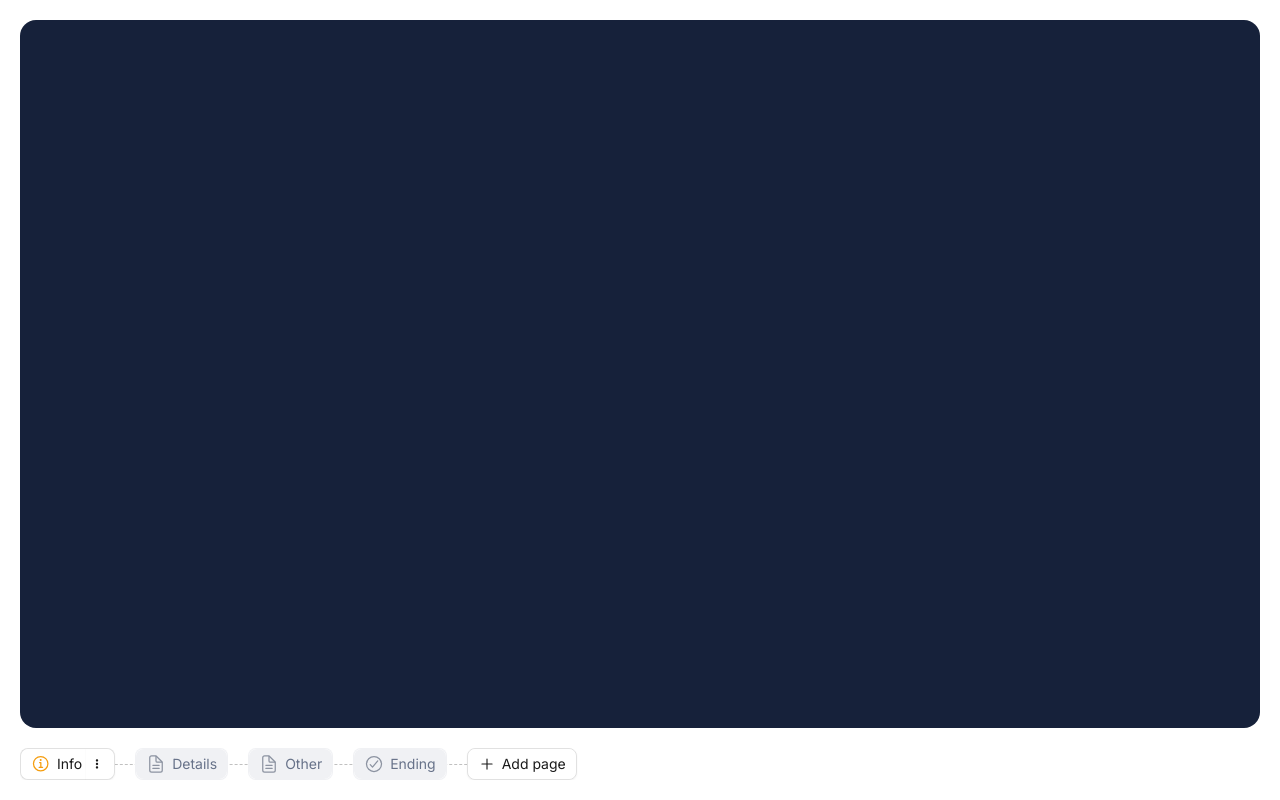
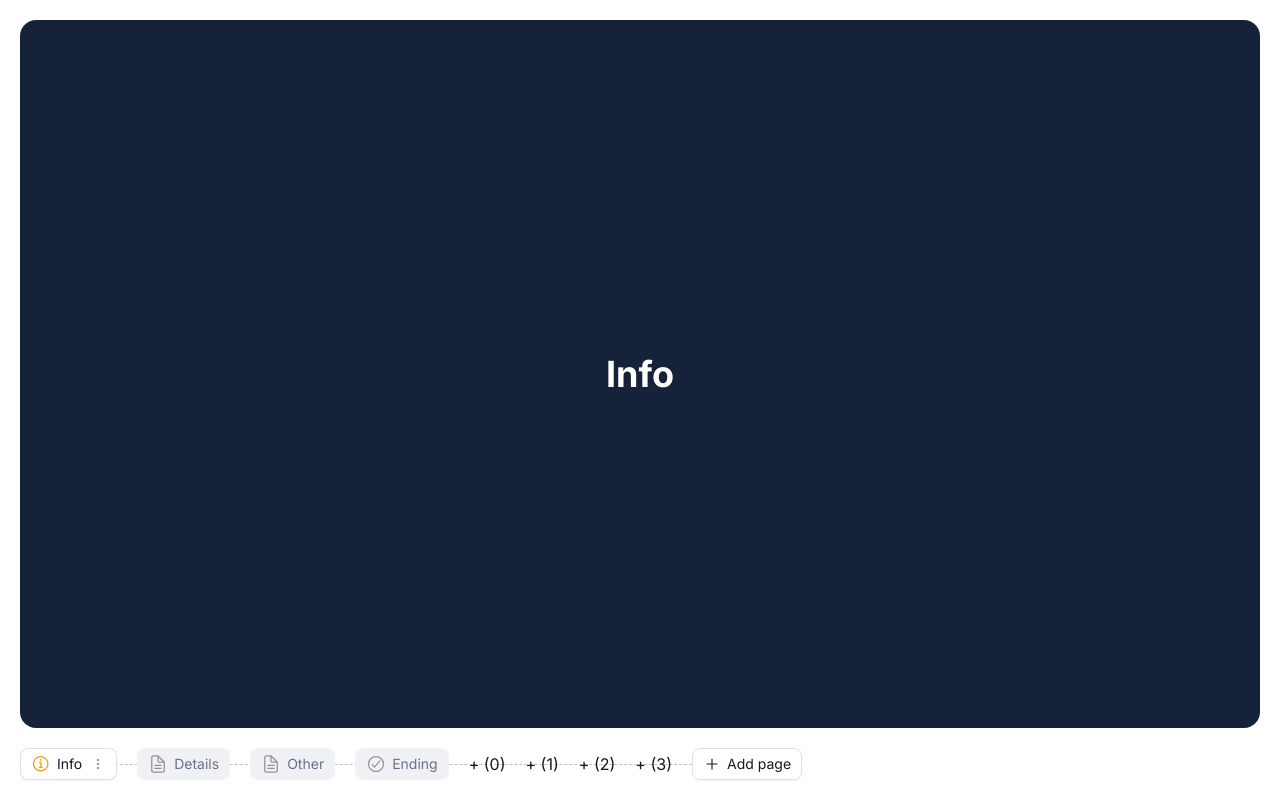
Before and after one commit to ignacioguerra/fillout-assessment, a React (Vite) app: page / in a window 1280 px wide. Built offline with nearby package versions, Linux system fonts and the light colour scheme.

Commit message:
Settings menu

```diff
--- a/src/App.tsx
+++ b/src/App.tsx
@@ -56,8 +56,10 @@ function App() {
   return (
     <>
       <div className="flex flex-col gap-5 p-5 min-h-[100vh]">
-        <div className="flex-1 bg-[#16213a] rounded-2xl" />
-        <div className="flex justify-start overflow-auto">
+        <div className="flex-1 bg-[#16213a] rounded-2xl text-white flex items-center justify-center font-bold text-4xl">
+          {pageList.find(page => page.selected)?.title}
+        </div>
+        <div className="flex justify-start">
           <PageNavigation pageList={pageList}
             onPageSelected={handlePageSelected}
             onSort={handleSort}
--- a/src/components/PageNavigation.tsx
+++ b/src/components/PageNavigation.tsx
@@ -2,9 +2,8 @@ import Button from './common/Button'
 import { IoAdd } from "react-icons/io5";
 import type { PageList } from '../types/pages';
 import SortableContainer from './common/SortableContainer';
-import ButtonGroup from './common/ButtonGroup';
-import { BiDotsVerticalRounded } from 'react-icons/bi';
 import { useState } from 'react';
+import PageNavigationTab from './PageNavigationTab'
 
 function PageNavigation(
   { pageList, onPageSelected, onSort, onAddPage }: {
@@ -23,7 +22,7 @@ function PageNavigation(
     setDraggingPageId(null)
   }
 
-  const handlePageButtonClick = (pageId: string) => {
+  const handlePageSelect = (pageId: string) => {
     onPageSelected?.(pageId)
   }
 
@@ -40,28 +39,25 @@ function PageNavigation(
       <div className="absolute border-t-1 border-gray-200 border-dashed top-1/2 left-0 right-0" />
       <div className="flex items-center gap-5 relative z-2">
         <SortableContainer items={pageList} onDragStart={handleDragStart} onDragEnd={handleDragEnd} onSort={handleSort}>
-          {(page, { overlay } = { overlay: false }) => (
-            <div className={`
-              ${(page.id === draggingPageId && !overlay) ? 'opacity-0' : ''}
-              ${(page.id === draggingPageId && overlay) ? 'shadow-lg' : ''}
-            `}>
-              <ButtonGroup>
-                <Button
-                  PrependIcon={page.icon}
-                  variant={(page.selected || page.id === draggingPageId) ? 'default' : 'tonal'}
-                  onClick={() => handlePageButtonClick(page.id)}
-                >
-                  {page.title}
-                </Button>
-                <>{page.selected && (
-                  <Button>
-                    <BiDotsVerticalRounded />
-                  </Button>
-                )}</>
-              </ButtonGroup>
-            </div>
-          )}
+          {(page, { isOverlay } = { isOverlay: false }) => {
+            const isDragging = page.id === draggingPageId
+            const isShadow = isDragging && !isOverlay
+            return (
+              <div className={`${isShadow ? 'opacity-0' : ''}`}>
+                <PageNavigationTab
+                  page={page}
+                  isDragging={isDragging}
+                  onSelect={handlePageSelect}
+                />
+              </div>
+            )
+          }}
         </SortableContainer>
+        {pageList.map((page, index) => (
+          <div key={page.id} className={`order-${(index+1)*2}`}>
+            + ({index})
+          </div>
+        ))}
       </div>
       <div className="relative z-1">
         <Button onClick={handleAddPageButtonClick}>
--- /dev/null
+++ b/src/components/PageNavigationTab.tsx
@@ -0,0 +1,101 @@
+import Button from './common/Button'
+import type { PageItem } from '../types/pages';
+import ButtonGroup from './common/ButtonGroup';
+import { BiDotsVerticalRounded } from 'react-icons/bi';
+import { useState } from 'react';
+import PageNavigationTabSettings from './PageNavigationTabSettings'
+
+type PageNavigationProps = {
+  page: PageItem;
+  isDragging?: boolean;
+  onSelect?: (pageId: string) => void;
+};
+
+type ReactEvent = React.PointerEvent | React.MouseEvent | React.KeyboardEvent;
+
+function PageNavigation({ page, onSelect, isDragging }: PageNavigationProps) {
+  const [ isMenuVisible, setIsMenuVisible ] = useState(false)
+
+  // useEffect(() => {
+  //   const closeMenu = () => setIsMenuVisible(false)
+  //   window.addEventListener('pointerdown', closeMenu)
+  //   return () => {
+  //     window.removeEventListener('pointerdown', closeMenu)
+  //   };
+  // }, [isMenuVisible])
+
+  const stop = (e: ReactEvent) => {
+    e.stopPropagation()
+  }
+  const openMenu =  () => {
+    setIsMenuVisible(true)
+  }
+  const closeMenu = () => {
+    setIsMenuVisible(false)
+  }
+  const toggleMenu = () => {
+    setIsMenuVisible(!isMenuVisible)
+  }
+
+  const handlePageButtonClick = () => {
+    onSelect?.(page.id)
+  }
+
+  const hanldeKeyDown = (e: React.KeyboardEvent) => {
+    if(!page.selected) stop(e)
+  }
+
+  const handleSettingsButtonClick = (e: React.MouseEvent) => {
+    toggleMenu()
+    stop(e)
+  }
+
+  const handleSettingsButtonKeyDown = (e: React.KeyboardEvent) => {
+    console.log("Add")
+    stop(e)
+  }
+
+  const handleMenuBlur = (e: React.FocusEvent) => {
+    const parent = e.currentTarget
+    if (!parent.contains(e.relatedTarget)) {
+      closeMenu()
+    }
+  }
+
+  return (
+    <div className="relative">
+      <ButtonGroup>
+        <Button
+          PrependIcon={page.icon}
+          variant={(page.selected || isDragging) ? 'default' : 'tonal'}
+          onClick={handlePageButtonClick}
+          onKeyDown={hanldeKeyDown}
+        >
+          {page.title}
+        </Button>
+        <>{page.selected && (
+          <Button onClick={handleSettingsButtonClick} onKeyDown={handleSettingsButtonKeyDown}>
+            <span className="text-gray-300 text-base"><BiDotsVerticalRounded /></span>
+            <span className="sr-only">Page options</span>
+          </Button>
+        )}</>
+      </ButtonGroup>
+      {/* <div onMouseDown={stop}>
+      <Button>
+        +
+      </Button>
+      </div> */}
+      { isMenuVisible &&
+        <div className="absolute left-0 bottom-full -translate-y-2"
+          onPointerDown={stop}
+          onKeyDown={stop}
+          onBlur={handleMenuBlur}
+        >
+          <PageNavigationTabSettings />
+        </div>
+      }
+    </div>
+  )
+}
+
+export default PageNavigation
--- /dev/null
+++ b/src/components/PageNavigationTabSettings.tsx
@@ -0,0 +1,76 @@
+import { IoFlag } from 'react-icons/io5';
+import { useEffect, useRef } from 'react';
+import { HiOutlineTrash } from 'react-icons/hi';
+import { LuClipboard, LuPenLine } from 'react-icons/lu';
+import { PiCopyBold } from 'react-icons/pi';
+
+function PageNavigation() {
+  const containerRef = useRef(null);
+
+  useEffect(() => {
+    if (containerRef.current) {
+      (containerRef.current as HTMLElement).focus();
+    }
+  }, []);
+
+  const items = [
+    {
+      id: 'set-first',
+      label: 'Set as first page',
+      action: () => console.log('Set as first page clicked'),
+      icon: <IoFlag className="text-secondary" />,
+      ref: containerRef
+    },
+    {
+      id: 'rename',
+      label: 'Rename',
+      action: () => console.log('Rename clicked'),
+      icon: <LuPenLine className="text-gray-300" />
+    },
+    {
+      id: 'copy',
+      label: 'Copy',
+      action: () => console.log('Copy clicked'),
+      icon: <LuClipboard className="text-gray-300" />
+    },
+    {
+      id: 'duplicate',
+      label: 'Duplicate',
+      action: () => console.log('Duplicate clicked'),
+      icon: <PiCopyBold className="text-gray-300" />
+    },
+  ]
+
+  return (
+    <section
+      className="flex flex-col min-w-60 bg-white border-1 border-gray-100 rounded-xl overflow-clip shadow-xs"
+    >
+      <header className="px-3 py-2 bg-gray-50 border-b-1 border-gray-100 font-medium">
+        <h3>Settings</h3>
+      </header>
+      <div className="p-1 py-1.5 flex flex-col border-b-1 border-gray-100">
+        {items.map((item) => (
+          <button
+            key={item.id}
+            ref={item.ref}
+            onClick={item.action}
+            className="flex items-center gap-2.5 px-2 py-2 text-left hover:bg-gray-50 rounded cursor-pointer"
+          >
+            {item.icon}
+            <span className="text-sm">{item.label}</span>
+          </button>
+        ))}
+      </div>
+      <div className="px-1 py-1.5 flex flex-col">
+        <button
+          className="flex items-center gap-2.5 px-2 py-1 text-left hover:bg-gray-50 rounded cursor-pointer text-danger"
+        >
+          <HiOutlineTrash />
+          <span className="text-sm">Delete</span>
+        </button>
+    </div>
+    </section>
+  )
+}
+
+export default PageNavigation
--- a/src/components/common/Button.tsx
+++ b/src/components/common/Button.tsx
@@ -4,10 +4,11 @@ type ButtonProps = {
   children?: React.ReactNode;
   variant?: 'tonal' | 'default'
   PrependIcon?: IconType;
-  onClick?: () => void;
+  onClick?: (e: React.MouseEvent) => void;
+  onKeyDown?: (e: React.KeyboardEvent) => void;
 };
 
-function Button({ children, variant = 'default', PrependIcon, onClick }: ButtonProps) {
+function Button({ children, variant = 'default', PrependIcon, onClick, onKeyDown }: ButtonProps) {
 
   return (
     <button className={`group bg-white rounded-lg cursor-pointer outline-0
@@ -21,6 +22,7 @@ function Button({ children, variant = 'default', PrependIcon, onClick }: ButtonP
       group-not-empty/button-group:not-last:rounded-r-none group-not-empty/button-group:not-first:rounded-l-none
     `}
     onClick={onClick}
+    onKeyDown={onKeyDown}
     >
       <span className="flex items-center rounded-lg gap-1.5 pl-2.5 pr-2.5 py-1.25 transition-colors duration-200 h-full w-full
         bg-white hover:bg-gray-50 group-focus-visible:bg-white active:bg-white
--- a/src/components/common/SortableContainer.tsx
+++ b/src/components/common/SortableContainer.tsx
@@ -11,7 +11,7 @@ type SortableItem = {
 function SortableContainer<T extends SortableItem>(
   { items, children, onDragStart, onDragEnd, onSort }: {
     items: T[],
-    children: (item: T, settings?: { overlay?:boolean }) => ReactNode,
+    children: (item: T, settings?: { isOverlay?:boolean }) => ReactNode,
     onDragStart?: (itemId: string) => void,
     onDragEnd?: () => void,
     onSort?: (newItems: T[]) => void
@@ -74,7 +74,7 @@ function SortableContainer<T extends SortableItem>(
         ))}
       </SortableContext>
       <DragOverlay>
-        {activeItem && children(activeItem, { overlay: true })}
+        {activeItem && children(activeItem, { isOverlay: true })}
       </DragOverlay>
     </DndContext>
   )
```
